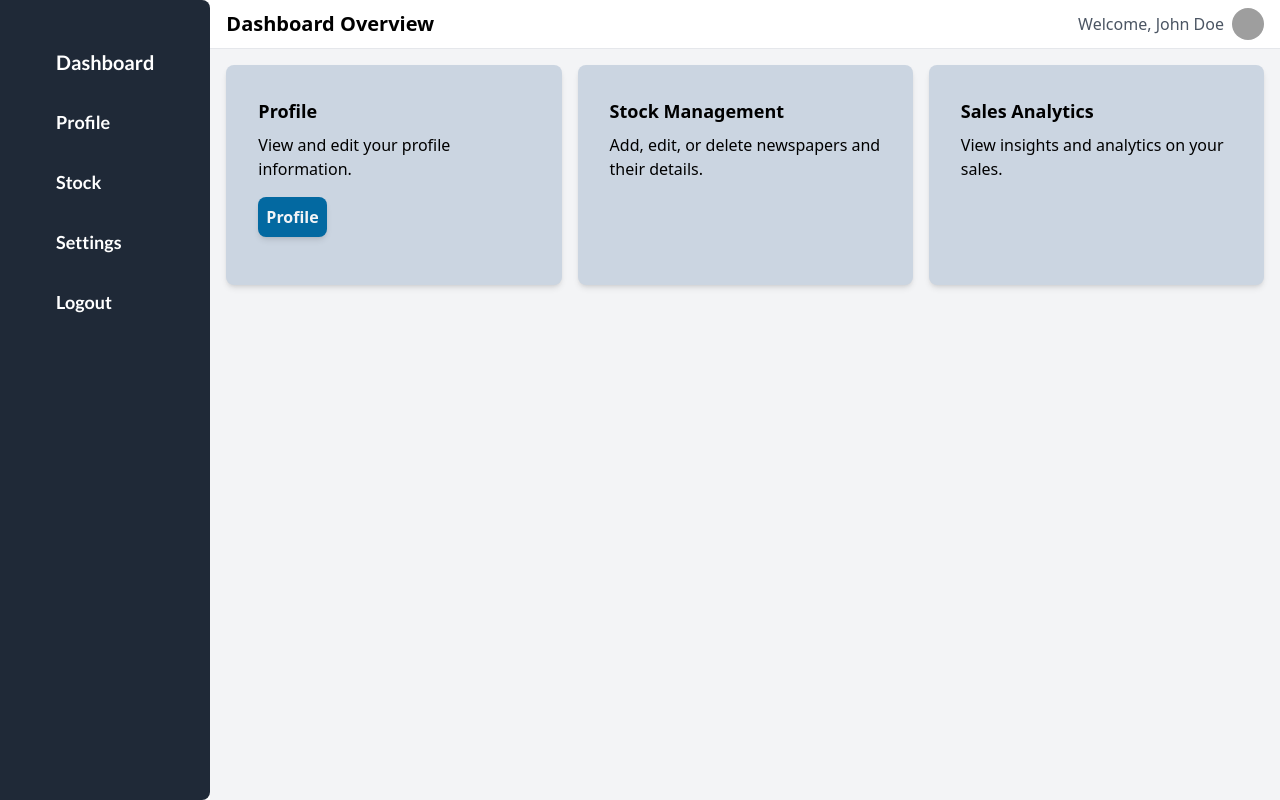
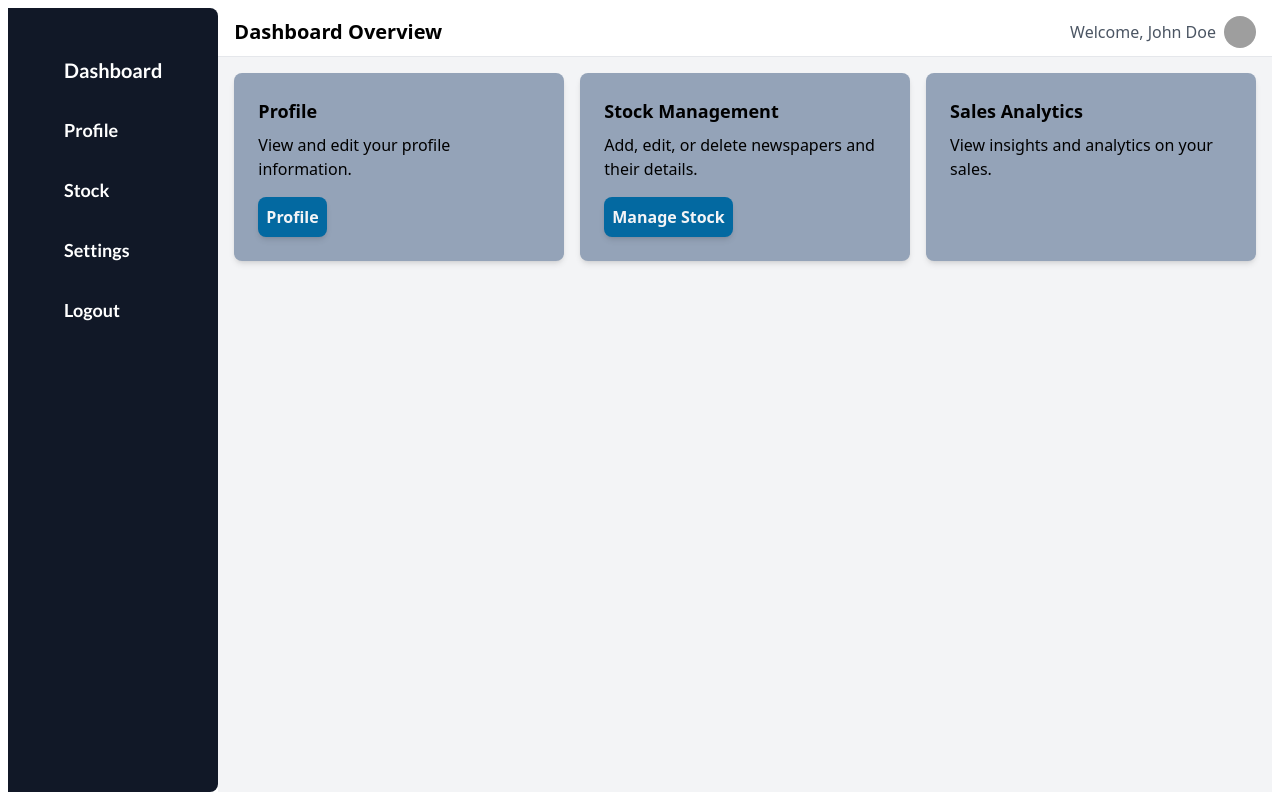
Before and after one commit to ZwingliCaleb/newsnook, a Next.js app: page /dashboardoverview in a window 1280 px wide. Built offline with nearby package versions, Linux system fonts and the light colour scheme; grey boxes are pictures that could not be loaded.

Commit message:
create both profile and stockmanager pages

```diff
--- a/components/Sidebar.tsx
+++ b/components/Sidebar.tsx
@@ -3,10 +3,10 @@ import Link from 'next/link';
 
 const Sidebar = () => {
   return (
-    <div className=" bg-gray-800 text-lg font-semibold font-Lato text-white h-full rounded-r-lg p-10 justify-center relative">
+    <div className=" bg-gray-900 text-lg font-semibold font-Lato text-white h-full rounded-r-lg p-10 justify-center relative">
       <ul className="space-y-4">
         <li>
-          <Link href="/dashboard" className="block text-xl py-2 px-4 rounded hover:bg-grey-700">Dashboard</Link>
+          <Link href="/dashboardoverview" className="block text-xl py-2 px-4 rounded hover:bg-grey-700">Dashboard</Link>
         </li>
         <li>
           <Link href="/profile" className="block py-2 px-4 rounded hover:bg-gray-700">Profile</Link>
--- a/pages/dashboardoverview.tsx
+++ b/pages/dashboardoverview.tsx
@@ -1,6 +1,7 @@
 import React from 'react';
 import Sidebar from '@/components/Sidebar'; // Assuming you have a Sidebar component
 import Avatar from '@/components/Avatar'; // Assuming you have an Avatar component
+import Link from 'next/link';
 
 const DashboardOverview: React.FC = () => {
   // Mock vendor information
@@ -8,7 +9,7 @@ const DashboardOverview: React.FC = () => {
   const avatarUrl = "/images/avatar.jpg"; // Replace with actual avatar URL
 
   return (
-    <div className="flex h-screen">
+    <div className="p-2 flex h-screen">
       {/* Sidebar */}
       <Sidebar />
 
@@ -27,25 +28,31 @@ const DashboardOverview: React.FC = () => {
         <div className="p-4">
           <div className="grid grid-cols-1 md:grid-cols-2 lg:grid-cols-3 gap-4">
             {/* Profile Card */}
-            <div className="bg-slate-300 rounded-lg shadow-md p-8">
+            <div className="bg-slate-400 rounded-lg shadow-md flex flex-col p-6 relative">
               <div>
-               <h2 className="text-lg font-semibold mb-2">Profile</h2>
-               <p>View and edit your profile information.</p>
+                <h2 className="text-lg font-semibold mb-2">Profile</h2>
+                <p>View and edit your profile information.</p>
               </div>
-              <div className="py-4">
-                <button className="p-2 bg-sky-700 font-semibold rounded-lg shadow-md text-gray-100 hover:bg-sky-900">Profile</button>
+              <div className=" bottom-4 right-4 mt-4">
+                <Link href="/profile">
+                  <button className="p-2 bg-sky-700 font-semibold rounded-lg shadow-md text-gray-100 hover:bg-sky-900">Profile</button>
+                </Link>
               </div>
             </div>
 
             {/* Stock Management Card */}
-            <div className="bg-slate-300 rounded-lg shadow-md p-8">
+            <div className="bg-slate-400 rounded-lg shadow-md p-6">
               <h2 className="text-lg font-semibold mb-2">Stock Management</h2>
-              <p>Add, edit, or delete newspapers and their details.</p>
-              {/* Add a button to navigate to the Stock Management page */}
+              <p className="mb-4">Add, edit, or delete newspapers and their details.</p>
+              <div>
+                <Link href="/stockmanager">
+                  <button className="p-2 bg-sky-700 font-semibold rounded-lg shadow-md text-gray-100 hover:bg-sky-900">Manage Stock</button>
+                </Link>
+              </div>
             </div>
 
             {/* Sales Analytics Card */}
-            <div className="bg-slate-300 rounded-lg shadow-md p-8">
+            <div className="bg-slate-400 rounded-lg shadow-md p-6">
               <h2 className="text-lg font-semibold mb-2">Sales Analytics</h2>
               <p>View insights and analytics on your sales.</p>
               {/* Add a button to navigate to the Sales Analytics page */}
--- /dev/null
+++ b/pages/profile.tsx
@@ -0,0 +1,29 @@
+// pages/profile.tsx
+import React from 'react';
+import Sidebar from '@/components/Sidebar'; // Assuming you have a Sidebar component
+
+const Profile: React.FC = () => {
+  // Mock vendor information
+  const vendorName = "John Doe"; // Replace with actual vendor name
+  const vendorEmail = "john@example.com"; // Replace with actual vendor email
+  const vendorLocation = "New York, USA"; // Replace with actual vendor location
+
+  return (
+    <div className="p-2 flex h-screen border-2">
+
+    <Sidebar/>
+    <div className="p-8">
+    <h1 className="text-2xl font-semibold mb-4">Profile</h1>
+      <div className="bg-blue-300 rounded-lg shadow-md p-6">
+        <p className="text-lg font-semibold">Name: {vendorName}</p>
+        <p className="text-lg font-semibold">Email: {vendorEmail}</p>
+        <p className="text-lg font-semibold">Location: {vendorLocation}</p>
+        {/* Add more vendor details as needed */}
+      </div>
+    </div>
+
+    </div>
+  );
+};
+
+export default Profile;
--- /dev/null
+++ b/pages/stockmanager.tsx
@@ -0,0 +1,11 @@
+import React from 'react'
+
+const stockmanager = () => {
+  return (
+    <div>
+      Under Construction guys
+    </div>
+  )
+}
+
+export default stockmanager
```
